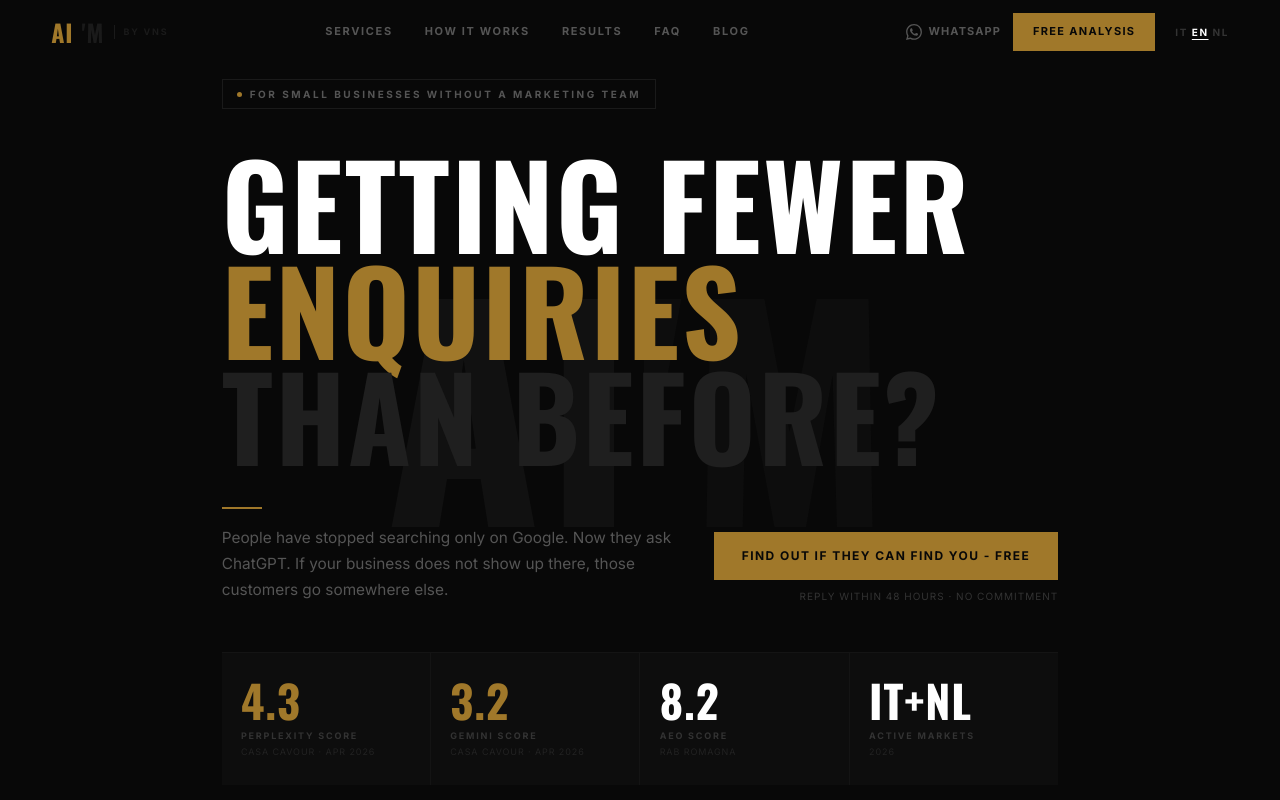
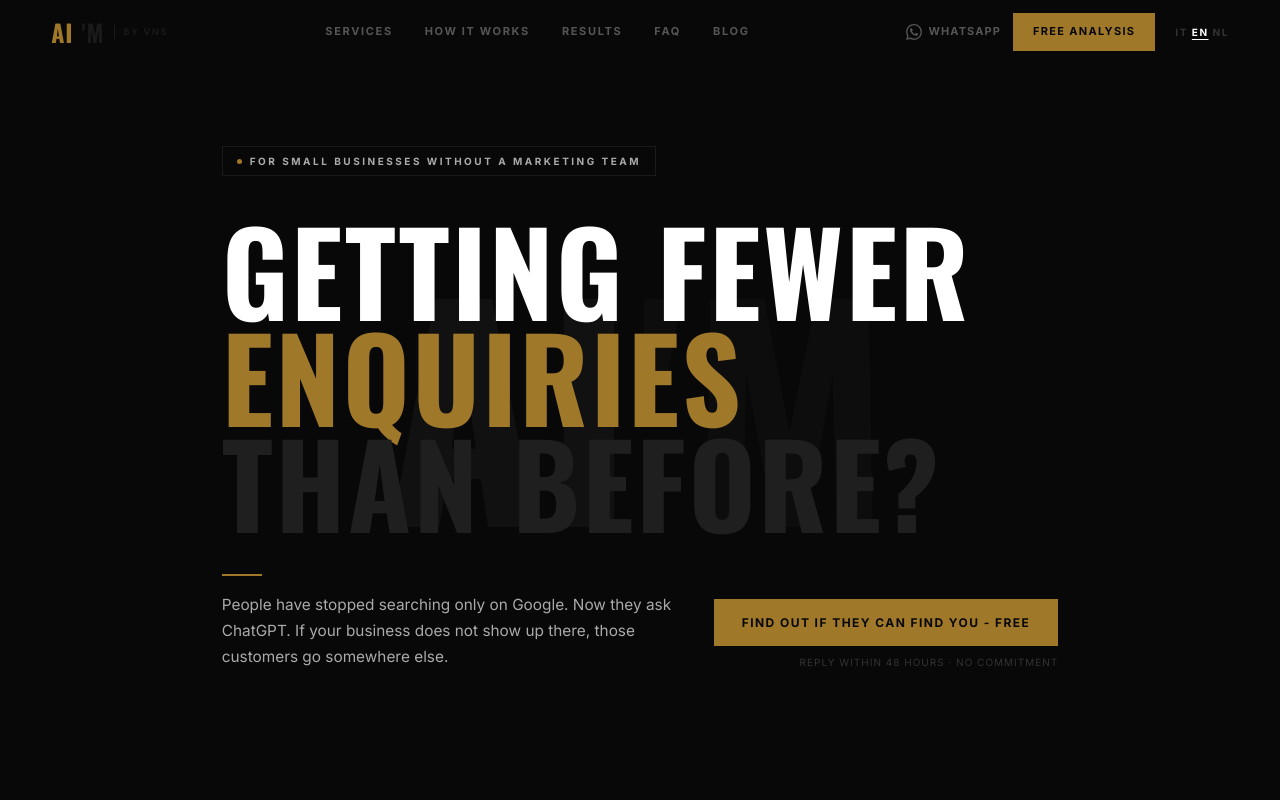
Before and after one commit to vittorionegri68-alt/aim-vns-en, a React (Vite) app: page / in a window 1280 px wide. Shown: the top 800 px of the page. Built offline with nearby package versions, Linux system fonts and the light colour scheme.

Commit message:
style: remove data strip, eyebrow and body muted #555 -> #AAAAAA

```diff
--- a/src/components/Hero.jsx
+++ b/src/components/Hero.jsx
@@ -1,11 +1,12 @@
 // Hero.jsx — AI'm by VNS EN
-// v2.0 — copy rewritten for non-technical audience — june 2026
+// v2.1 — muted color #AAAAAA, data strip removed — june 2026
 import { config } from '../config.js'
 
 export default function Hero() {
   return (
     <section style={{ background: '#080808', paddingTop: '64px', minHeight: '100vh',
       display: 'flex', flexDirection: 'column', justifyContent: 'center', position: 'relative', overflow: 'hidden' }}>
+
       {/* Wordmark decorativo background */}
       <div aria-hidden="true" style={{
         position: 'absolute',
@@ -32,16 +33,22 @@ export default function Hero() {
           <span style={{ color: '#0d0d0d' }}>'M</span>
         </span>
       </div>
+
+      {/* Contenuto */}
       <div style={{ maxWidth: '1440px', margin: '0 auto', padding: '0 clamp(24px,4vw,64px)',
         position: 'relative', zIndex: 1 }}>
+
+        {/* Eyebrow */}
         <div style={{ display: 'inline-flex', alignItems: 'center', gap: '8px',
           border: '1px solid #1A1A1A', padding: '6px 14px', marginBottom: '2.5rem' }}>
           <div style={{ width: '5px', height: '5px', borderRadius: '50%', background: '#A0782A' }} />
           <span style={{ fontFamily: "'Inter', sans-serif", fontWeight: 700,
-            fontSize: '10px', letterSpacing: '0.25em', textTransform: 'uppercase', color: '#555' }}>
+            fontSize: '10px', letterSpacing: '0.25em', textTransform: 'uppercase', color: '#AAAAAA' }}>
             For small businesses without a marketing team
           </span>
         </div>
+
+        {/* Headline 3 righe */}
         <h1 style={{ fontFamily: "'Oswald', sans-serif", fontWeight: 700,
           fontSize: 'clamp(48px, 9vw, 132px)', letterSpacing: '0.02em',
           textTransform: 'uppercase', lineHeight: 0.92, marginBottom: '2.5rem' }}>
@@ -49,13 +56,15 @@ export default function Hero() {
           <span style={{ display: 'block', color: '#A0782A' }}>ENQUIRIES</span>
           <span style={{ display: 'block', color: '#1f1f1f' }}>THAN BEFORE?</span>
         </h1>
+
+        {/* Subline + CTA */}
         <div style={{ display: 'grid', gridTemplateColumns: '1fr auto',
           gap: '2rem', alignItems: 'flex-end', marginBottom: '3rem' }}
           className="hero-bottom">
           <div>
             <div style={{ width: '40px', height: '2px', background: '#A0782A', marginBottom: '1rem' }} />
             <p style={{ fontFamily: "'Inter', sans-serif", fontWeight: 400,
-              fontSize: 'clamp(15px,1.2vw,17px)', color: '#555', lineHeight: 1.7, maxWidth: '460px' }}>
+              fontSize: 'clamp(15px,1.2vw,17px)', color: '#AAAAAA', lineHeight: 1.7, maxWidth: '460px' }}>
               People have stopped searching only on Google.
               Now they ask ChatGPT. If your business does not show up there,
               those customers go somewhere else.
@@ -78,33 +87,13 @@ export default function Hero() {
             </span>
           </div>
         </div>
-        <div style={{ display: 'grid', gridTemplateColumns: 'repeat(4,1fr)',
-          gap: '1px', background: '#141414', borderTop: '1px solid #141414' }}
-          className="data-strip">
-          {[
-            { num: '4.3', label: 'Perplexity score', sub: 'Casa Cavour · apr 2026' },
-            { num: '3.2', label: 'Gemini score', sub: 'Casa Cavour · apr 2026' },
-            { num: '8.2', label: 'AEO score', sub: 'RAB Romagna' },
-            { num: 'IT+NL', label: 'Active markets', sub: '2026' },
-          ].map((d, i) => (
-            <div key={i} style={{ background: '#0d0d0d', padding: 'clamp(16px,2vw,28px) clamp(12px,1.5vw,24px)' }}>
-              <div style={{ fontFamily: "'Oswald', sans-serif", fontWeight: 700,
-                fontSize: 'clamp(28px,3.5vw,48px)', letterSpacing: '0.02em',
-                color: i < 2 ? '#A0782A' : '#ffffff', lineHeight: 1 }}>{d.num}</div>
-              <div style={{ fontFamily: "'Inter', sans-serif", fontWeight: 700,
-                fontSize: '9px', color: '#333', letterSpacing: '0.2em',
-                textTransform: 'uppercase', marginTop: '6px' }}>{d.label}</div>
-              <div style={{ fontFamily: "'Inter', sans-serif", fontSize: '9px',
-                color: '#222', letterSpacing: '0.1em', textTransform: 'uppercase', marginTop: '2px' }}>{d.sub}</div>
+
       </div>
-          ))}
-        </div>
-      </div>
+
       <style>{`
         @media (max-width: 768px) {
           .hero-bottom { grid-template-columns: 1fr !important; }
           .hero-bottom > div:last-child { align-items: flex-start !important; }
-          .data-strip { grid-template-columns: repeat(2,1fr) !important; }
         }
       `}</style>
     </section>
```
Lines whose indentation alone changed are shown as unchanged.
